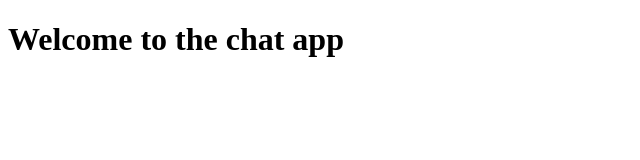
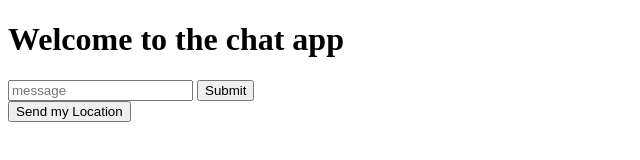
Before and after one commit to IvanRafael-Dev/io-chat-sample, a website: page public/index.html in a window 1280 px wide. Shown: the whole page, without its empty margins (0-640 px from the left). Drawn offline with nearby package versions, Linux system fonts and the light colour scheme; no server answers.

Commit message:
add: form and button

```diff
--- a/public/index.html
+++ b/public/index.html
@@ -8,6 +8,14 @@
 </head>
 <body>
   <h1>Welcome to the chat app</h1>
+
+  <form id="message-form" action="">
+    <input type="text" name="message" placeholder="message">
+    <button id="submit-btn" type="submit">Submit</button>
+  </form>
+
+  <button type="button" id="send-location-btn">Send my Location</button>
+
   <script src="/socket.io/socket.io.js"></script>
   <script type="text/javascript" src="/js/index.js"></script>
   </script>
```
